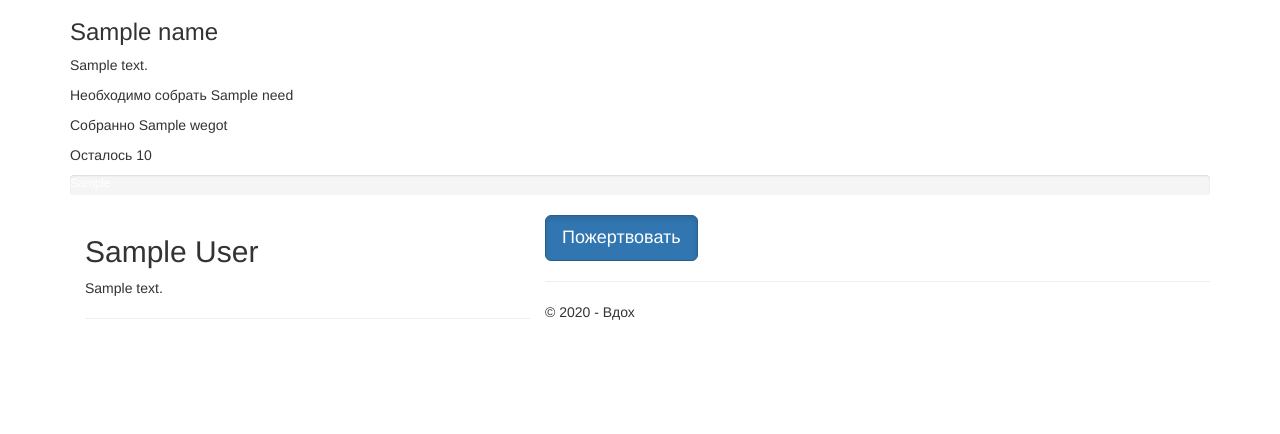
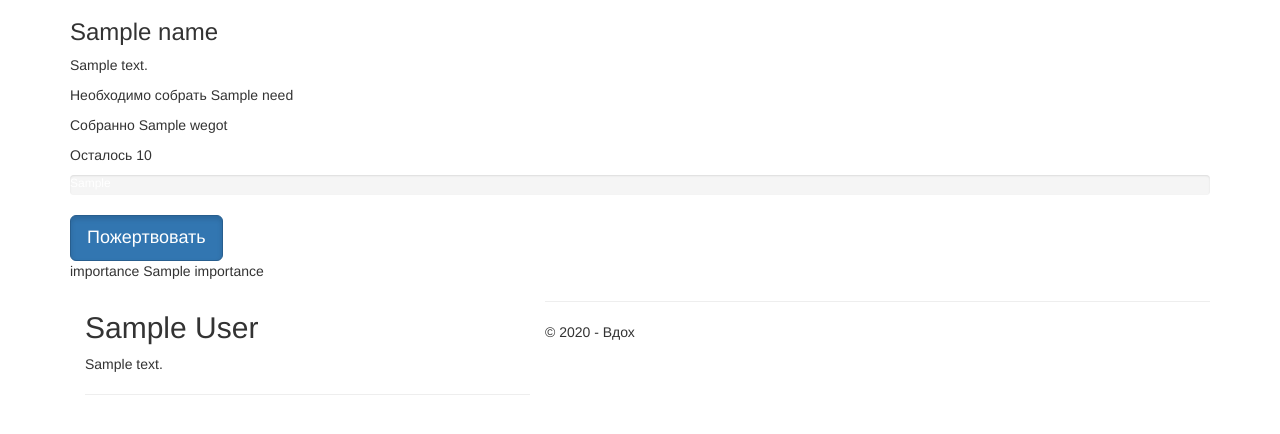
Before and after one commit to TGC-T/crowd, a Flask app: template templates/crowd.html in a window 1280 px wide. Shown: the part 51-485 px from the top of the page. Run offline with Flask 2, Linux system fonts and the light colour scheme; the template is opened without the code that fills it: most values are stand-ins (such as "Sample title", 1, 10 or a date in 2020); some libraries are stand-ins or nearby versions.

Commit message:
add importance

```diff
--- a/app.py
+++ b/app.py
@@ -108,7 +108,6 @@ def login():
     return render_template('login.html', error=error, year=datetime.now().year)
 
 def addCrowd(name,description,amounttoget,org):
-    #post = {'name':name, 'description': description, 'amounttoget': amounttoget, 'wegot':0, 'iscomplete':False, my_id: 4}
     addcrowdposttodb(name, description, org, int(amounttoget))
 
 
@@ -263,7 +262,7 @@ def showCrowd(id_str):
     collection = db.tasks
     crowd_id = ObjectId(id_str)
     finded = collection.find_one({"_id": crowd_id})
-    return render_template('crowd.html',donate = finded['donate'], year=datetime.now().year, comments=showComments(crowd_id), title=finded['name'], name=finded['name'], description=finded['description'], need=finded['amounttoget'], wegot=finded['wegot'], persent=int(finded['wegot']/finded['amounttoget'] * 100))
+    return render_template('crowd.html', importance=finded['importance'], donate=finded['donate'], year=datetime.now().year, comments=showComments(crowd_id), title=finded['name'], name=finded['name'], description=finded['description'], need=finded['amounttoget'], wegot=finded['wegot'], persent=int(finded['wegot']/finded['amounttoget'] * 100))
 
 
 app.run(debug=True, host="0.0.0.0")
--- a/templates/crowd.html
+++ b/templates/crowd.html
@@ -12,6 +12,7 @@
         <div class="progress-bar" role="progressbar" style="width: {{persent}}%;" aria-valuenow="{{persent}}" aria-valuemin="0" aria-valuemax="100">{{persent}}%</div>
 </div>
 <a href="{{ donate }}"" class="btn btn-primary btn-lg active" role="button" aria-pressed="true">Пожертвовать</a>
+<p>importance {{importance}}</p>
 {% for com in comments %}
     <div class="col-md-5">
         <h2>{{com.author}}</h2>
```
